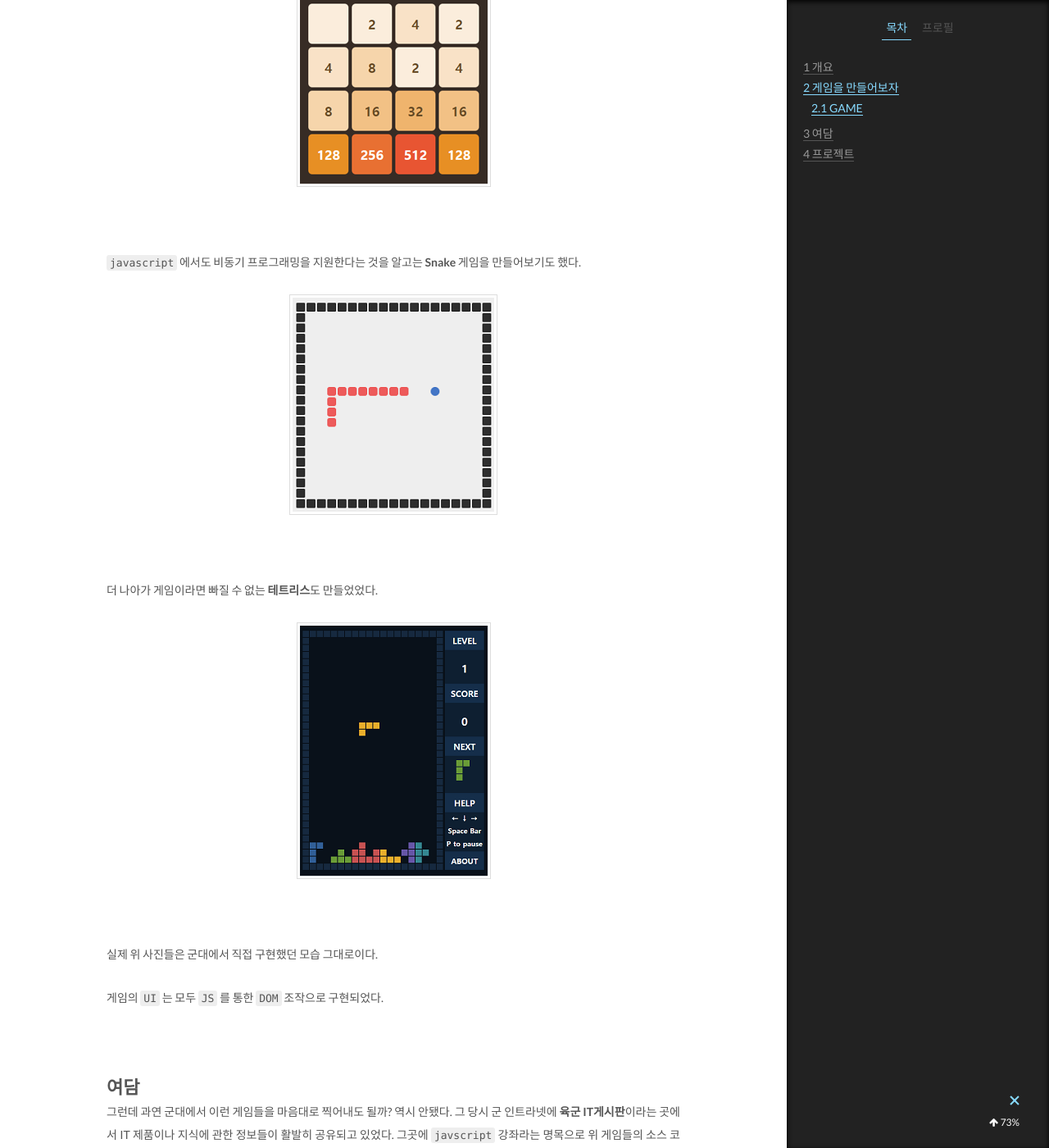
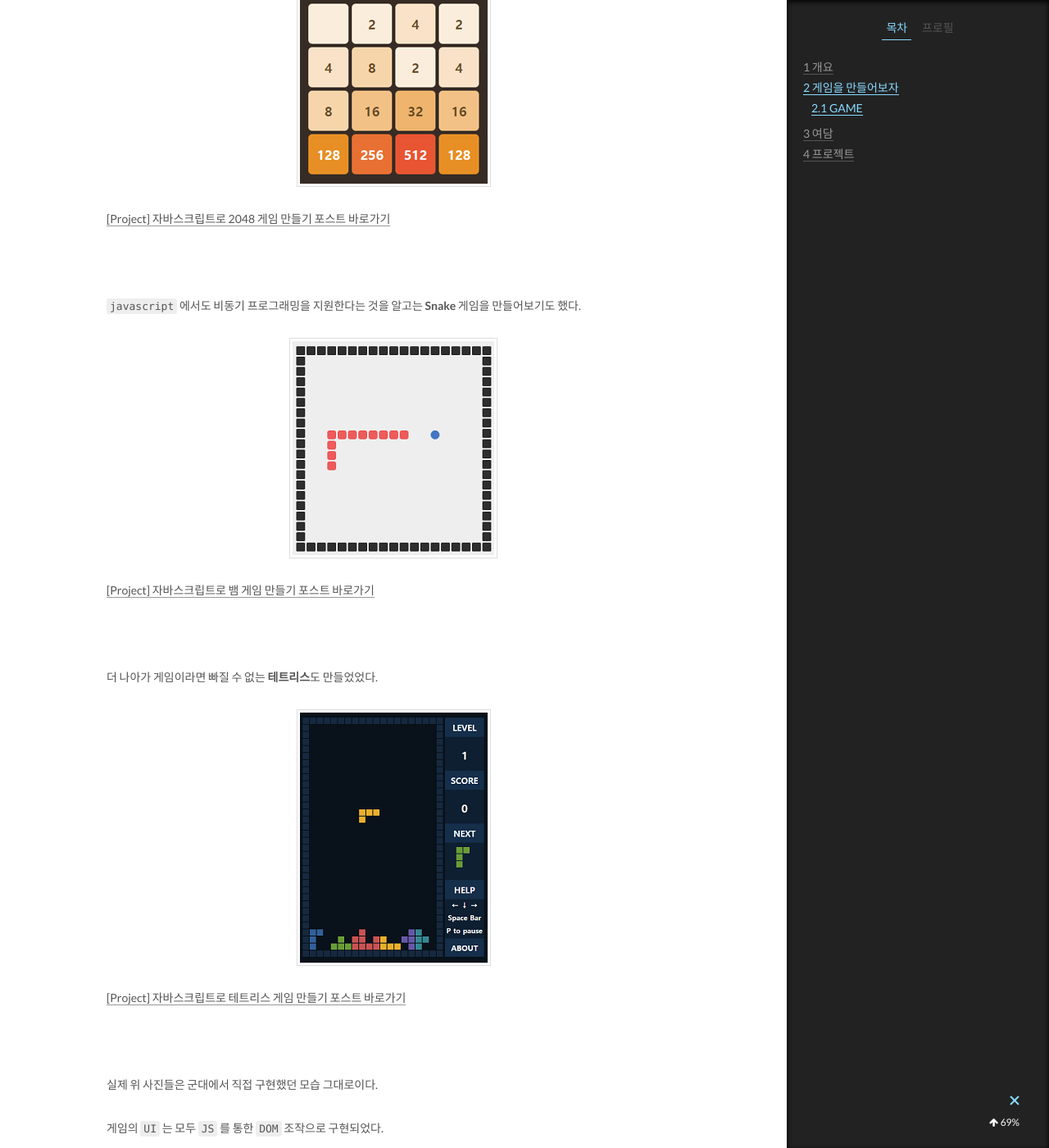
Before and after one commit to yjyoon-dev/yjyoon-dev.github.io, a Jekyll site: the page built from _posts/2020-10-25-jsgame-intro.md, in a window 1280 px wide and 1400 px high, scrolled down 1713 px. Shown: the whole window at 82% size. Built offline with Jekyll 4.4.1, drawn with Linux system fonts in a browser that asks for light colours; comment, search, counter and statistics services are not loaded.

Commit message:
edit post

```diff
--- a/_posts/2020-10-25-jsgame-intro.md
+++ b/_posts/2020-10-25-jsgame-intro.md
@@ -31,17 +31,23 @@ description: "바닐라 자바스크립트 게임 제작 프로젝트"
 
 ![2048](/assets/post_images/js_game/ex_2048.png)
 
+[[Project] 자바스크립트로 2048 게임 만들기 포스트 바로가기](https://yjyoon-dev.github.io/project/2020/11/13/jsgame-2048/)
+
 <br>
 
 `javascript` 에서도 비동기 프로그래밍을 지원한다는 것을 알고는 **Snake** 게임을 만들어보기도 했다.
 
 ![snake](/assets/post_images/js_game/ex_snake.png)
 
+[[Project] 자바스크립트로 뱀 게임 만들기 포스트 바로가기](https://yjyoon-dev.github.io/project/2020/11/13/jsgame-snake/)
+
 <br>
 
 더 나아가 게임이라면 빠질 수 없는 **테트리스**도 만들었었다.
 
 ![tetris](/assets/post_images/js_game/ex_tetris.png)
+
+[[Project] 자바스크립트로 테트리스 게임 만들기 포스트 바로가기](https://yjyoon-dev.github.io/project/2020/11/13/jsgame-tetris/)
 
 <br>
 
```
